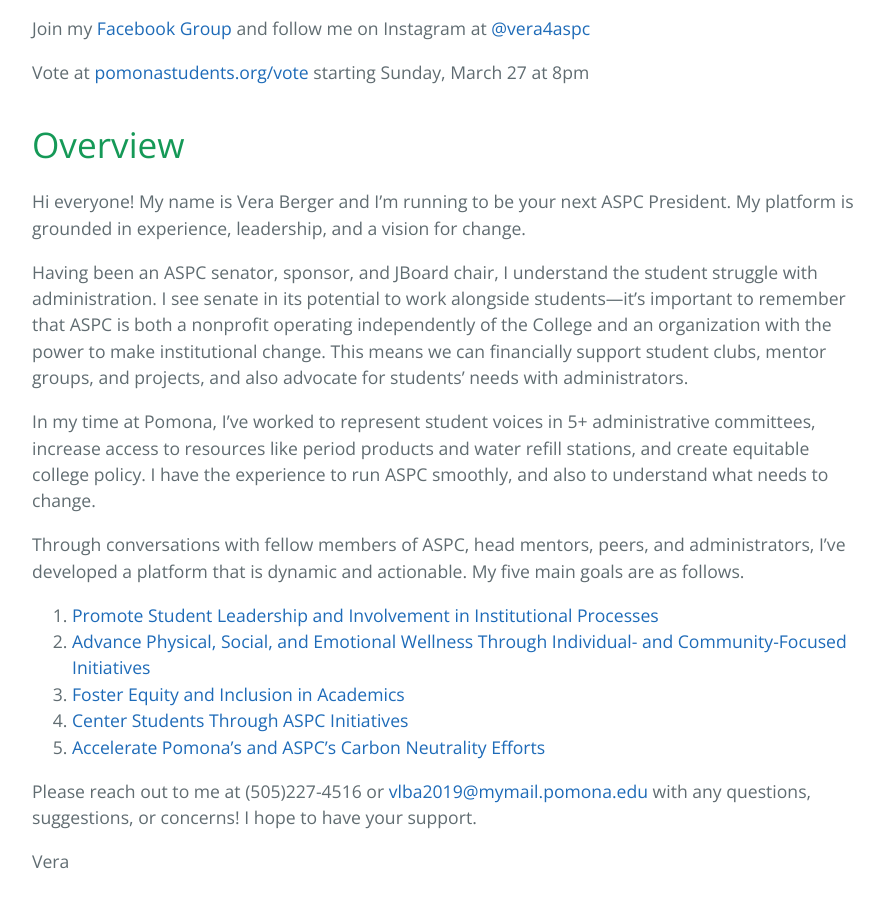
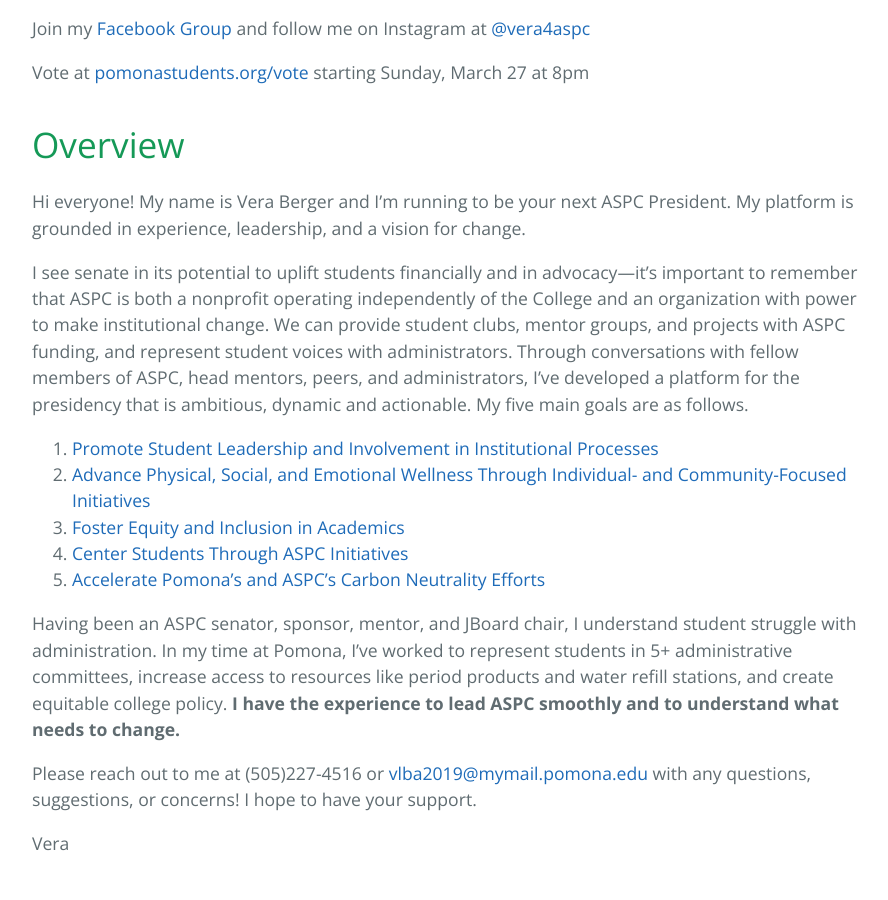
Before and after one commit to veraberger/veraberger.github.io, a Jekyll site: the page built from index.md, in a window 1280 px wide and 900 px high, scrolled down 888 px. Shown: the whole window, without its empty margins (192-1080 px from the left). Built offline with Jekyll 4.4.1, drawn with Linux system fonts in a browser that asks for light colours.

Commit message:
Update index.md

```diff
--- a/index.md
+++ b/index.md
@@ -17,17 +17,15 @@
 
 Hi everyone! My name is Vera Berger and I’m running to be your next ASPC President. My platform is grounded in experience, leadership, and a vision for change.
 
-Having been an ASPC senator, sponsor, and JBoard chair, I understand the student struggle with administration. I see senate in its potential to work alongside students—it’s important to remember that ASPC is both a nonprofit operating independently of the College and an organization with the power to make institutional change. This means we can financially support student clubs, mentor groups, and projects, and also advocate for students' needs with administrators.
-
-In my time at Pomona, I’ve worked to represent student voices in 5+ administrative committees, increase access to resources like period products and water refill stations, and create equitable college policy. I have the experience to run ASPC smoothly, and also to understand what needs to change.
-
-Through conversations with fellow members of ASPC, head mentors, peers, and administrators, I’ve developed a platform that is dynamic and actionable. My five main goals are as follows.
+I see senate in its potential to uplift students financially and in advocacy—it’s important to remember that ASPC is both a nonprofit operating independently of the College and an organization with power to make institutional change. We can provide student clubs, mentor groups, and projects with ASPC funding, and represent student voices with administrators. Through conversations with fellow members of ASPC, head mentors, peers, and administrators, I’ve developed a platform for the presidency that is ambitious, dynamic and actionable. My five main goals are as follows.
 
 1. [Promote Student Leadership and Involvement in Institutional Processes](#goal1)
 2. [Advance Physical, Social, and Emotional Wellness Through Individual- and Community-Focused Initiatives](#goal2)
 3. [Foster Equity and Inclusion in Academics](#goal3)
 4. [Center Students Through ASPC Initiatives](#goal4)
 5. [Accelerate Pomona’s and ASPC’s Carbon Neutrality Efforts](#goal5)
+
+Having been an ASPC senator, sponsor, mentor, and JBoard chair, I understand student struggle with administration. In my time at Pomona, I’ve worked to represent students in 5+ administrative committees, increase access to resources like period products and water refill stations, and create equitable college policy. **I have the experience to lead ASPC smoothly and to understand what needs to change.**
 
 Please reach out to me at (505)227-4516 or [vlba2019@mymail.pomona.edu](mailto:vlba2019@mymail.pomona.edu?subject=[ASPC]) with any questions, suggestions, or concerns! I hope to have your support.
 
```
